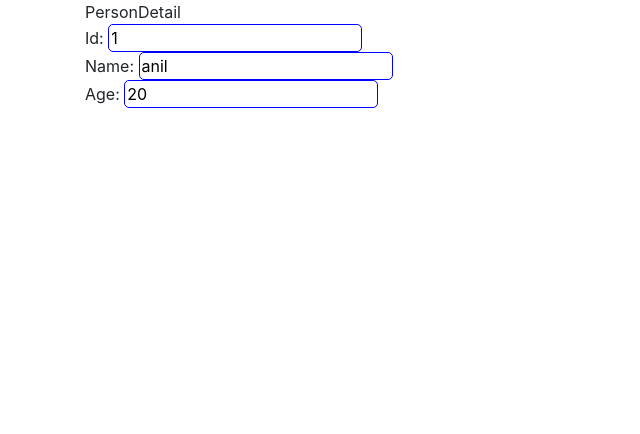
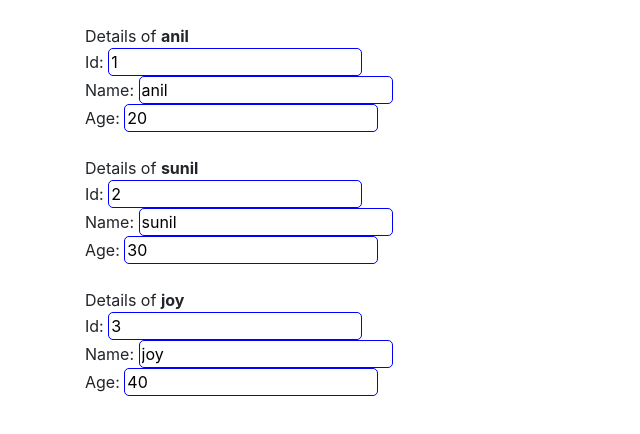
Before and after one commit to joydip-git/verizon-reactjs-12thOctober2020, a React (Create React App) app in the folder codes/day-3/react-state-list-demo/: page / in a window 1280 px wide. Shown: the top 434 px of the page, without its empty margins (0-640 px from the left). Built offline with nearby package versions, Linux system fonts and the light colour scheme.

Commit message:
app updated

```diff
--- a/codes/day-3/react-state-list-demo/src/App.js
+++ b/codes/day-3/react-state-list-demo/src/App.js
@@ -23,16 +23,44 @@ class App extends Component {
         }
       ]
     }
+    console.log('[App] ctor called')
   }
+  personChangeHandler = (propertyName, newPropertyValue, personId) => {
+    const foundPersonRef = this.state.people.find((p) => p.id === personId);
+    const foundPersonIndex = this.state.people.findIndex((p) => p.id === personId);
 
+    let copyOfPeople = [...this.state.people]
+    let copyOfFoundReson = { ...foundPersonRef }; //{ id: 1, name: 'anil', age: 20}
+
+    copyOfFoundReson[propertyName] = newPropertyValue;
+    copyOfPeople[foundPersonIndex] = copyOfFoundReson;
+
+    this.setState({
+      people: copyOfPeople
+    }, () => console.log(this.state.people));
+  }
   render() {
+    console.log('[App] rendered')
     return (
       <div className='container'>
         <div className='panel panel-primary'>
-          <Person personData={this.state.people[0]} />
+          {
+
+            this.state.people.map((p) => {
+              return <Person key={p.id} personData={p} changeHandler={this.personChangeHandler} />
+            })
+          }
         </div>
       </div>
     );
   }
 }
 export default App;
+/**
+ * {
+ *  type:'Person',
+ *  key:null,
+ *  ref:null,
+ *  props:{}
+ * }
+ */
--- a/codes/day-3/react-state-list-demo/src/Person.js
+++ b/codes/day-3/react-state-list-demo/src/Person.js
@@ -6,26 +6,30 @@ import './Person.css'
  *        id: 1,
           name: 'anil',
           age: 20
-       }
+       },
+       changeHandler={this.personChangeHandler}
  *  }
  */
 const Person = (props) => {
-    const { personData } = props;
+    console.log('[Person] rendered')
+    const { personData, changeHandler } = props;
+
     return (
         // <React.Fragment>
         <>
+            <br />
             <div className='panel panel-heading'>
-                PersonDetail
+                Details of <b>{personData.name}</b>
             </div>
             <div className='panel panel-body'>
                 Id:&nbsp;
                 <input type='text' value={personData.id} readOnly />
                 <br />
                 Name:&nbsp;
-                <input type='text' value={personData.name} />
+                <input type='text' value={personData.name} onChange={(e) => changeHandler('name', e.target.value, personData.id)} />
                 <br />
                 Age:&nbsp;
-                <input type='text' value={personData.age} />
+                <input type='text' value={personData.age} onChange={(e) => changeHandler('age', parseInt(e.target.value), personData.id)} />
             </div>
         </>
         /* </React.Fragment> */
```
Also changed, not shown: 1 other file (tests, documents, lock files or other folders).
